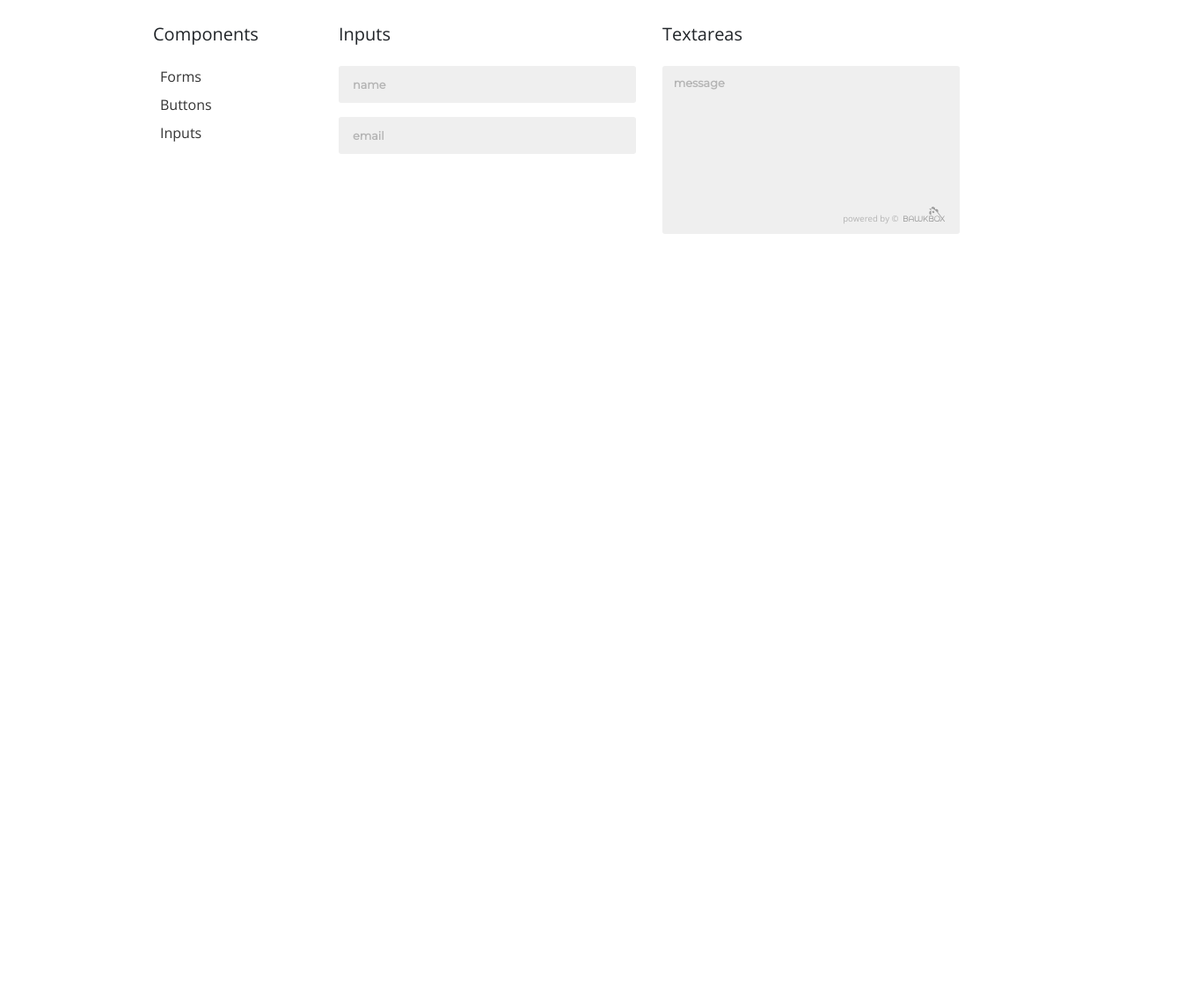
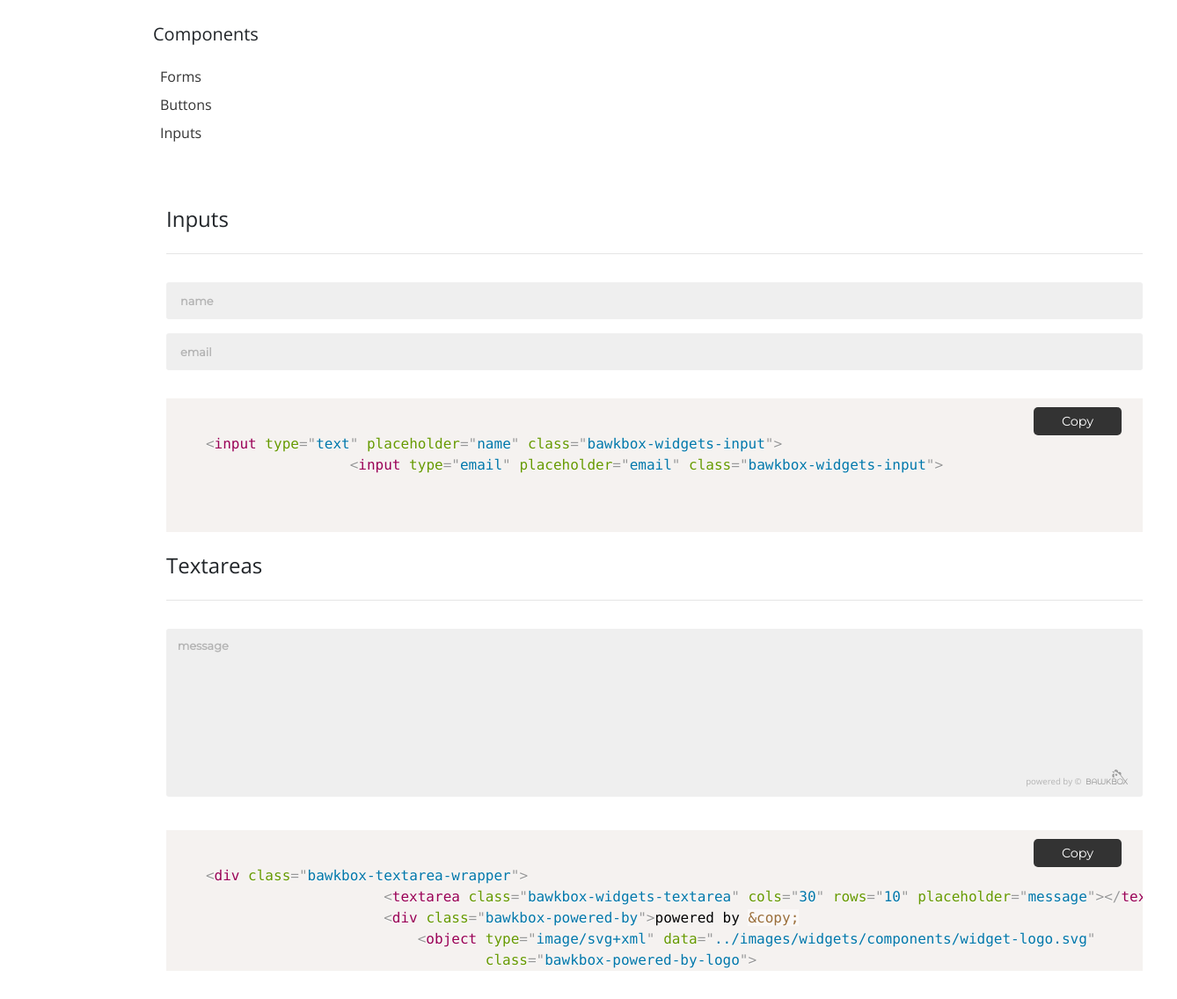
Before and after one commit to countable-web/scratch-css, a website: page views/inputs.html in a window 1280 px wide. Shown: the part 77-1213 px from the top of the page at 88% size, 1338 px wide, since content can reach past the window. Before the commit the page ends 800 px from the top, so only its background shows below. Drawn offline with nearby package versions, Linux system fonts and the light colour scheme; files that its build step writes are made by us from their sources.

Commit message:
inputs and buttons on syntax highlight

```diff
--- a/views/inputs.html
+++ b/views/inputs.html
@@ -77,18 +77,35 @@
 
         <div class="container">
             <div class="row">
-                <div class="col-md-6">
+                <div class="col-md-12">
 
-                    <h5>Inputs</h5>
+                    <h4 class="pb-2 pt-3">Inputs</h4>
+                    <hr>
 
                     <input type="text" placeholder="name" class="bawkbox-widgets-input">
                     <input type="email" placeholder="email" class="bawkbox-widgets-input">
 
                 </div>
 
-                <div class="col-md-6">
 
-                    <h5>Textareas</h5>
+                <div class="col-md-12">
+                    <div class="markup-wrapper">
+                     <pre class="language-markup markup-box">
+                    <code class="language-markup" id="inputs">
+   &lt;input type=&quot;text&quot; placeholder=&quot;name&quot; class=&quot;bawkbox-widgets-input&quot;&gt;
+                    &lt;input type=&quot;email&quot; placeholder=&quot;email&quot; class=&quot;bawkbox-widgets-input&quot;&gt;
+                    </code>
+                </pre>
+                        <button class="btn-copy-clipboard" data-clipboard-target="#inputs" data-toggle="tooltip"
+                                data-placement="bottom" data-trigger="click" title="Copied to clipboard!">Copy
+                        </button>
+                    </div>
+                </div>
+
+                <div class="col-md-12">
+
+                    <h4 class="pb-2 pt-3">Textareas</h4>
+                    <hr>
 
                     <div class="bawkbox-textarea-wrapper">
                         <textarea class="bawkbox-widgets-textarea" cols="30" rows="10" placeholder="message"></textarea>
@@ -101,6 +118,28 @@
                     </div>
 
 
+                </div>
+
+
+                <div class="col-md-12">
+                    <div class="markup-wrapper">
+                     <pre class="language-markup markup-box">
+                    <code class="language-markup" id="textarea">
+   &lt;div class=&quot;bawkbox-textarea-wrapper&quot;&gt;
+                        &lt;textarea class=&quot;bawkbox-widgets-textarea&quot; cols=&quot;30&quot; rows=&quot;10&quot; placeholder=&quot;message&quot;&gt;&lt;/textarea&gt;
+                        &lt;div class=&quot;bawkbox-powered-by&quot;&gt;powered by &amp;copy;
+                            &lt;object type=&quot;image/svg+xml&quot; data=&quot;../images/widgets/components/widget-logo.svg&quot;
+                                    class=&quot;bawkbox-powered-by-logo&quot;&gt;
+                                &lt;img src=&quot;../images/widgets/components/widget-logo.svg&quot; class=&quot;bawkbox-powered-by-logo&quot;&gt;
+                            &lt;/object&gt;
+                        &lt;/div&gt;
+                    &lt;/div&gt;
+                    </code>
+                </pre>
+                        <button class="btn-copy-clipboard" data-clipboard-target="#textarea" data-toggle="tooltip"
+                                data-placement="bottom" data-trigger="click" title="Copied to clipboard!">Copy
+                        </button>
+                    </div>
                 </div>
 
 
```
